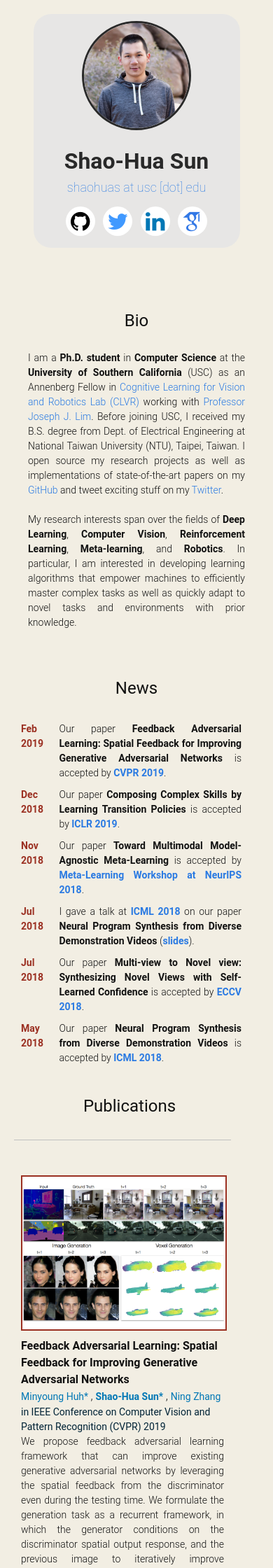
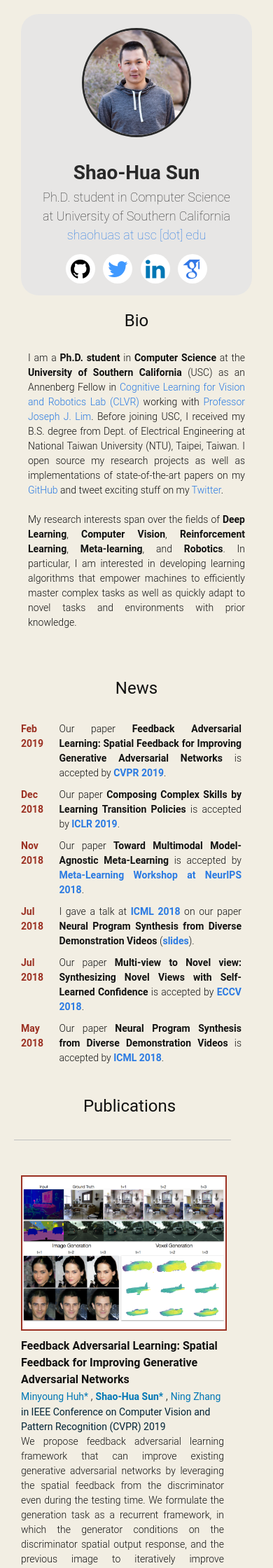
Before and after one commit to shaohua0116/shaohua0116.github.io, a Jekyll site: the page built from index.html, in a window 390 px wide. Shown: the top 2240 px of the page at 70% size. Built offline with Jekyll 4.4.1, drawn with Linux system fonts in a browser that asks for light colours; some web fonts are replaced.

Commit message:
add title to phone view

```diff
--- a/_data/bio.yml
+++ b/_data/bio.yml
@@ -1,5 +1,5 @@
 name:       "Shao-Hua Sun"
-title:      "A Ph.D. student in Computer Science<br>at University of Southern California"
+title:      "Ph.D. student in Computer Science<br>at University of Southern California"
 email:      "<a href='mailto:shaohuas@usc.edu' >shaohuas at usc [dot] edu</a>"
 head_pic:   /images/profile.jpg
 deep_pic:   /images/profile.jpg
--- a/_sass/_cover.scss
+++ b/_sass/_cover.scss
@@ -57,8 +57,8 @@
     top:           5%;
     border-radius: 25px;
     position:      relative;
-    width: -webkit-calc(90% - (#{$spacing-unit} / 2));
-    width:         calc(90% - (#{$spacing-unit} / 2));
+    width: -webkit-calc(100% - (#{$spacing-unit} / 2));
+    width:         calc(100% - (#{$spacing-unit} / 2));
     margin-left: auto;
     margin-right: auto;
   }
@@ -110,6 +110,7 @@
     // width:         calc(100% - (#{$spacing-unit} / 2));
     width: -webkit-calc( 100% );
     width:         calc( 100% );
+    margin-top: 20px;
   }
 }
 
@@ -149,12 +150,18 @@
   font-size:    32px;
   font-weight:  bold;
   color:        $grey-color-dark;
+  @include media-query($on-palm) {
+    font-size:    28px;
+  }
 }
 
 #my-title {
   font-size:    20px;
   color:        $grey-color-dark;
   font-weight:  200;
+  @include media-query($on-palm) {
+    font-size:    18px;
+  }
 }
 
 #my-email {
@@ -167,18 +174,15 @@
   font-size:    28px;
   color:        $grey-color-bright;
   font-weight:  bold;
+  @include media-query($on-palm) {
+    font-size:    18px;
+  }
 }
 
 #my-desc-content {
   font-size:    20px;
   color:        $grey-color-light;
   font-weight:  200;
-}
-
-@include media-query($on-palm) {
-  #my-title {
-      display: none;
-  }
 }
 
 .preview {
```
